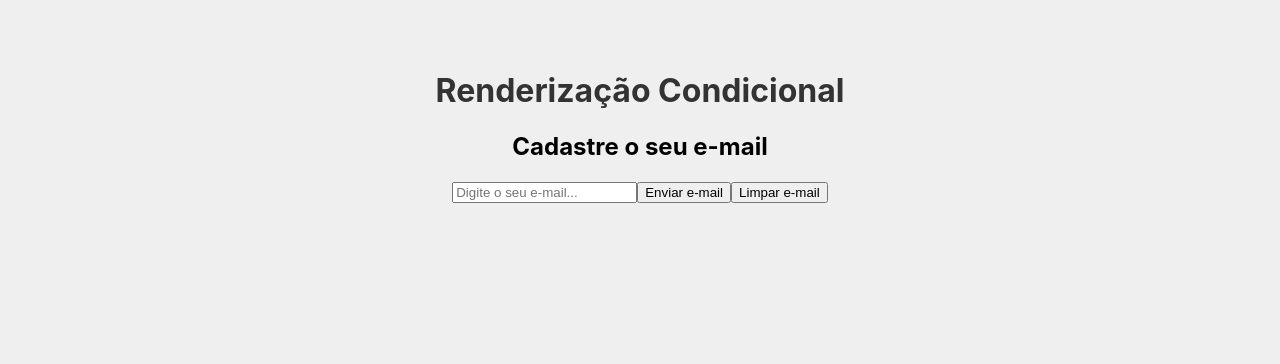
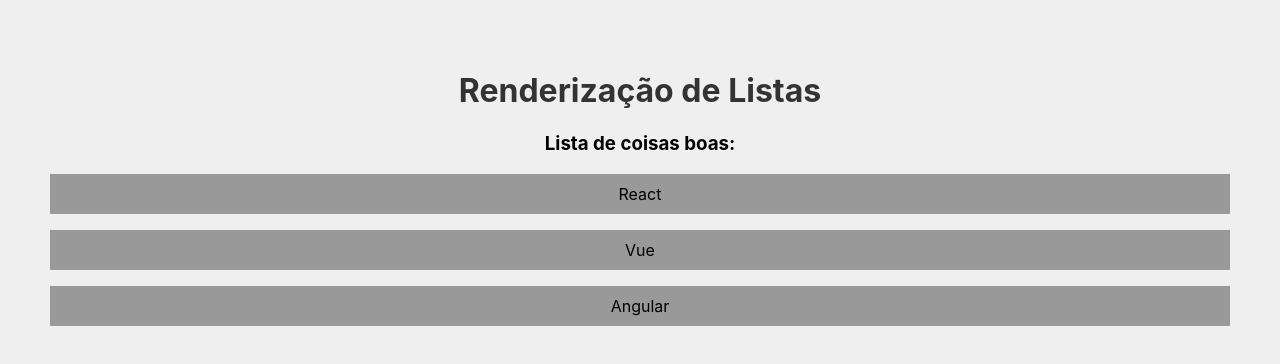
Before and after one commit to br-N/curso-react, a React (Create React App) app: page / in a window 1280 px wide. Shown: the top 364 px of the page. Built offline with nearby package versions, Linux system fonts and the light colour scheme.

Commit message:
Estudo de listas

```diff
--- a/src/App.js
+++ b/src/App.js
@@ -1,12 +1,14 @@
 import './App.css'
-import Condicional from './components/Condicional';
+import OutraLista from './components/OutraLista';
 
 function App() {
 
+  const meusItens = ['React', 'Vue', 'Angular']
+
   return (
     <div className="App">
-      <h1>Renderização Condicional</h1>
-      <Condicional/>
+      <h1>Renderização de Listas</h1>
+      <OutraLista itens={meusItens}/>
     </div>
   );
 }
--- a/src/components/Condicional.js
+++ b/src/components/Condicional.js
@@ -10,7 +10,7 @@
         setUserEmail(email)
     }
 
-    function limparEmail(e) {
+    function limparEmail() {
         setUserEmail('')
     }
 
--- /dev/null
+++ b/src/components/OutraLista.js
@@ -0,0 +1,14 @@
+function OutraLista({ itens }) {
+    return (
+        <>
+            <h3>Lista de coisas boas: </h3>
+            {itens.length > 0 ? (
+                itens.map((item, index) => (<p key={index}>{item}</p>))
+            ) : (
+                <p>Não há itens na lista</p>
+            )}
+        </>
+    )
+}
+
+export default OutraLista
```
